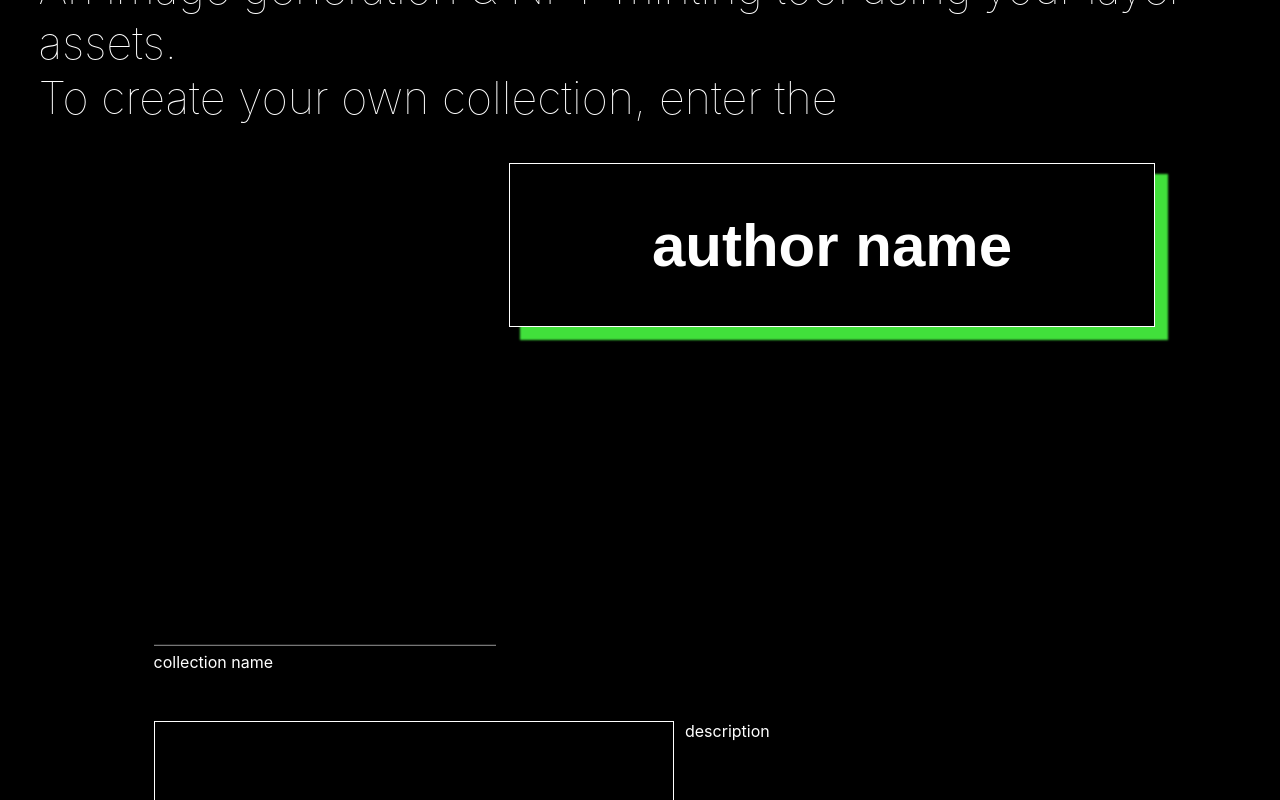
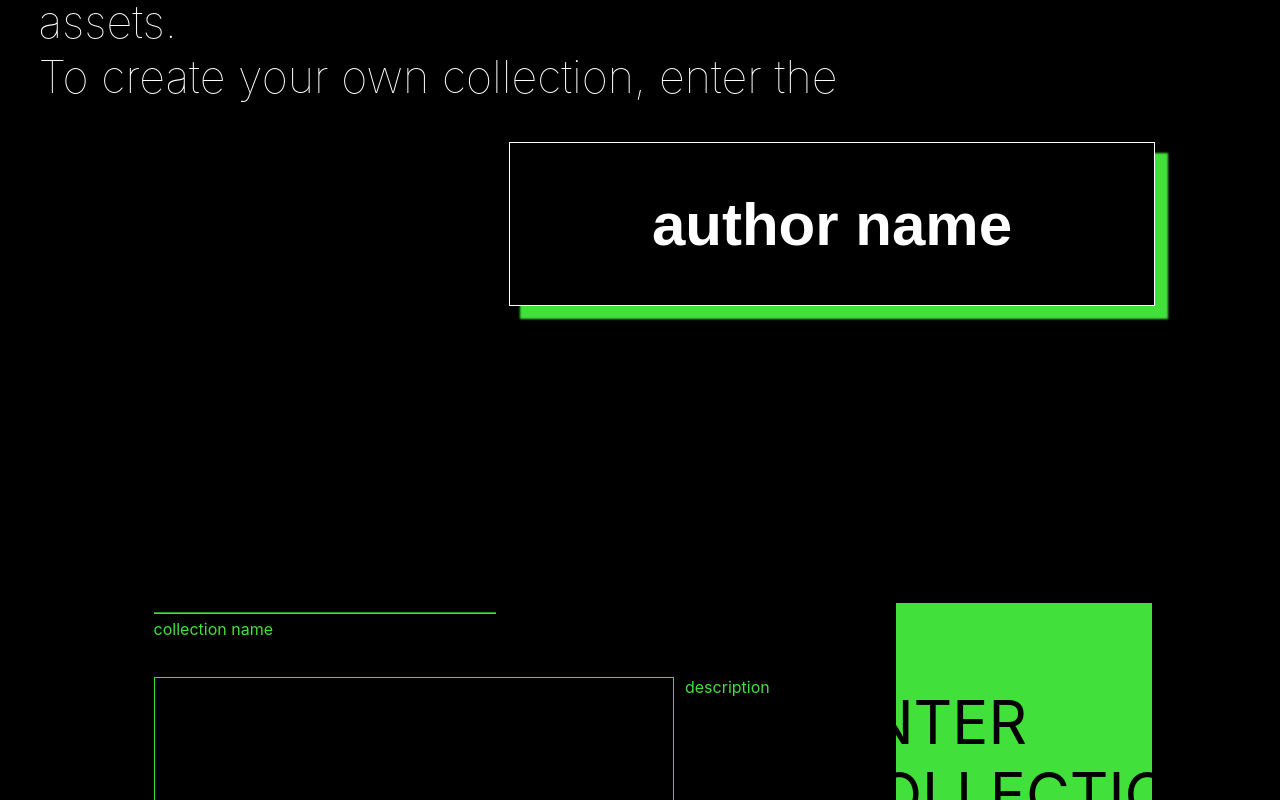
Before and after one commit to dhuliya-a/3.0, a React (Create React App) app in the folder layer-mint/: page / in a window 1280 px wide. Both pictures are taken after a click on the button "add more". Built offline with nearby package versions, Linux system fonts and the light colour scheme.

Commit message:
Collection screen updated

```diff
--- a/layer-mint/package.json
+++ b/layer-mint/package.json
@@ -9,6 +9,7 @@
     "axios": "^0.24.0",
     "react": "^17.0.2",
     "react-dom": "^17.0.2",
+    "react-icons": "^4.3.1",
     "react-scripts": "5.0.0",
     "smooth-scrollbar": "^8.7.4",
     "web-vitals": "^2.1.3"
--- a/layer-mint/src/components/landing/collection-details/collectionDetails.css
+++ b/layer-mint/src/components/landing/collection-details/collectionDetails.css
@@ -37,6 +37,7 @@
     border-right-style: hidden;
     border-left-style: hidden;
     border-bottom-style: groove;
+    border-bottom-color: rgba(74, 255, 68, 0.877);
     /* border-bottom: 1px solid white; */
 }
 
@@ -63,12 +64,45 @@
 .collection-desc-input{
     width: 45%;
     height: 100%;
-    border: 1px solid white;
+    border: 1px solid rgba(74, 255, 68, 0.877);
     padding: 0.5%;
     background-color: black;
     color: white;
+    resize: none;
+}
+.collection-desc-input:focus{
+    outline: none ;
 }
 
+.collection-name-label{
+    color: rgba(74, 255, 68, 0.877);
+}
+
+.collection-desc-label{
+    color: rgba(74, 255, 68, 0.877);
+}
+
+.collection-pixel-size-label{
+    color: rgba(74, 255, 68, 0.877);
+}
+
+.collection-asset-size-label{
+    color: rgba(74, 255, 68, 0.877);
+}
+
+.collection-details-banner{
+    width: 20%;
+    height: 80%;
+    background-color: rgba(74, 255, 68, 0.877);
+    position: absolute;
+    right: 10%;
+    /* bottom: 20%; */
+    display: flex;
+    justify-content: center;
+    align-items: center;
+    font-size: 60px;
+    color: #000;
+}
 /*
 .collection-details-form-container{
     display: flex;
--- a/layer-mint/src/components/landing/collection-details/collectionDetails.js
+++ b/layer-mint/src/components/landing/collection-details/collectionDetails.js
@@ -23,6 +23,9 @@ function CollectionDetails() {
 
   return (
     <div id="collection-details">
+      <div className="collection-details-banner">
+        <div style={{position:'absolute',top:'13%'}}>ENTER COLLECTION DETAILS</div>
+      </div>
       <form className="collection-details-form" onSubmit={handleSubmit}>
         <div className="collection-form collection-name">
           <input type="text" className="collection-name-input" name="collection-name" value={collectionName} onInput={e => setCollectionName(e.target.value)} />
@@ -48,6 +51,7 @@ function CollectionDetails() {
             collection's asset size
           </label>
         </div>
+        <input type="submit" value="Submit" />
       </form>
     </div>
   );
--- a/layer-mint/src/components/landing/layer-details/layerDetails.css
+++ b/layer-mint/src/components/landing/layer-details/layerDetails.css
@@ -7,3 +7,55 @@
     align-items: center;
     flex-direction: column;
 }
+
+.layers-form{
+    width: 100%;
+    height: 10%;
+    background-color: blue;
+    display: flex;
+    justify-content: center;
+    align-items: center;
+}
+
+.layers-container{
+    background-color: aqua;
+    width: 100%;
+    height: 90%;
+    overflow-y: scroll;
+    display: flex;
+    justify-content: flex-start;
+    align-items: center;
+    flex-direction: column ;
+}
+
+.layer-component{
+    display: flex;
+    justify-content: center;
+    align-items: center;
+
+}
+.layer-component button{
+    border: none;
+    background-color: none;
+}
+.layer-component-input{
+    margin-bottom: 0.5%;
+    height: 25px;
+    background: transparent;
+    outline-width: 0;
+    outline: none;
+    /* color: white; */
+    border-top-style: hidden;
+    border-right-style: hidden;
+    border-left-style: hidden;
+    border-bottom-style: groove;
+    border-bottom-color: black;
+}
+
+.layer-component-file-input{
+    display: none;
+}
+
+.layer-button{
+    cursor: pointer;
+}
--- a/layer-mint/src/components/landing/layer-details/layerDetails.js
+++ b/layer-mint/src/components/landing/layer-details/layerDetails.js
@@ -3,6 +3,7 @@ import React from 'react';
 import { useState, useContext } from 'react';
 import axios from 'axios';
 // import Context from './../landing';
+import {IoMdAddCircleOutline, IoMdRemoveCircleOutline} from 'react-icons/io';
 
 function LayerDetails() {
 
@@ -15,11 +16,14 @@ function LayerDetails() {
 
     function createInputs() {
         return values.val.map((el, i) =>
-          <div key={i}>
-            <input type="text" value={el||''} onChange={handleNameChange.bind(i)} />
-            <input type="file" name="fileName" multiple onChange={handleFileChange}></input>
-            <input type="button" value="upload" onClick={(e)=>handleUpload(e,i)}></input>
-            <input type='button' value='remove' name={i} onClick={removeClick.bind(i)} />
+          <div key={i} className='layer-component'>
+            {/* <div>{values.val[i]}</div> */}
+            <input type="text" value={el||''} className='layer-component-input' onChange={handleNameChange.bind(i)} />
+            <input type="file" name="fileName" className='layer-component-file-input' multiple onChange={handleFileChange}></input>
+            <button onClick={(e)=>handleFileUploadClick(e,i)}>Choose files</button>
+            <IoMdAddCircleOutline value="upload" className='layer-button' onClick={(e)=>handleUpload(e,i)}></IoMdAddCircleOutline>
+            <IoMdRemoveCircleOutline value='remove' className='layer-button' name={i} onClick={removeClick.bind(i)}></IoMdRemoveCircleOutline>
+            {/* <button value='remove' name={i} onClick={removeClick.bind(i)}></button> */}
           </div>
         );
       }
@@ -30,6 +34,9 @@ function LayerDetails() {
       console.log(vals);
     }
 
+    function handleFileUploadClick(event, i){
+      let fileButton = document.getElementsByClassName("layer-component-file-input")[0].click();
+    }
     async function handleUpload(event, i) {
     let vals = [...finalLayers];
     vals.push(values.val);
@@ -49,7 +56,9 @@ function LayerDetails() {
       // formData.append(`images[${i}]`, files[i])
       // /layerUpload/:user/layer/:layerName
       // formData.append('layer-files', files);
-      var uploadUrl = `http://13.235.23.218:8080/layerUpload/${userName}/layer/${values.val[i]}`;
+
+
+      var uploadUrl = `http://52.66.253.150:9009/layerUpload/${userName}/layer/${values.val[i]}`;
       console.log(uploadUrl);
       axios.post(uploadUrl, formData, {
         headers: {
@@ -106,7 +115,7 @@ function LayerDetails() {
       // formData.append('asset_count', assetCount);
       // formData.append('collection_name', collectionName);
       // formData.append('collection_description', collectionDesc);
-      var generateUrl = `http://13.235.23.218:8080/generateAssets`;
+      var generateUrl = `http://52.66.253.150:9009/generateAssets`;
       axios.post(generateUrl, {
         user_name: username,
         layers: layers,
@@ -128,13 +137,17 @@ function LayerDetails() {
     // }
   return (
     <div className="layer-details">
+      <div className="layers-form">
         <form onSubmit={handleSubmit}>
-          {createInputs()}
           <input type='button' value='add more' onClick={addClick} />
           <br/>
           <br/>
           <input type="submit" value="Submit" />
-      </form>
+        </form>
+      </div>
+      <div className="layers-container">
+        {createInputs()}
+      </div>
     </div>
   );
 }
--- a/layer-mint/src/components/progress-bar/progressBar.css
+++ b/layer-mint/src/components/progress-bar/progressBar.css
@@ -1,5 +1,5 @@
 .progress-bar-status{
-    background-color: white;
+    /* background-color: white; */
     width: 4%;
     height: 91%;
 }
@@ -41,7 +41,8 @@
     width: 100%;
     min-height: 0%;
     /* min-height: 20%; */
-    background: linear-gradient(
+    background-color:rgba(74, 255, 68, 0.877);
+    /* linear-gradient(
         0deg,
         rgba(255, 0, 0, 1) 0%,
         rgba(255, 154, 0, 1) 10%,
@@ -54,6 +55,6 @@
         rgba(186, 12, 248, 1) 80%,
         rgba(251, 7, 217, 1) 90%,
         rgba(255, 0, 0, 1) 100%
-    );
+    ); */
     transition: all 2.6s;
 }
```
Also changed, not shown: 1 other file (tests, documents, lock files or other folders).
